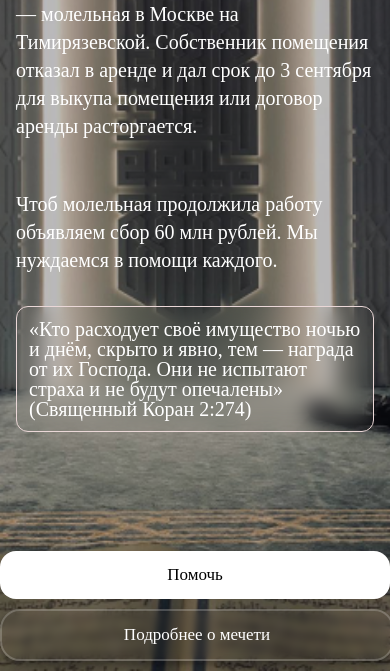
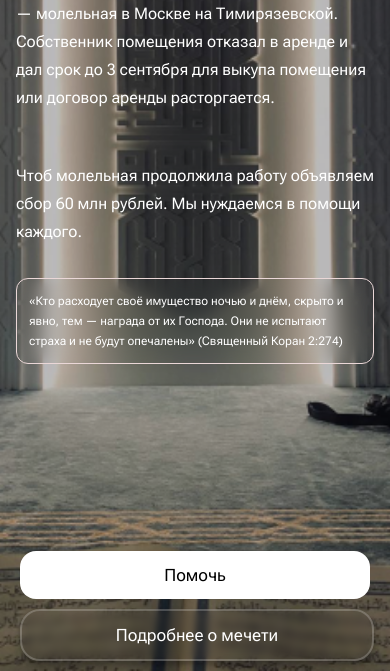
Before and after one commit to yusup02/finish, a plain HTML site: page index.html in a window 390 px wide. Shown: the part 173-844 px from the top of the page. Drawn offline with Linux system fonts and the light colour scheme.

Commit message:
добавление шрифтов

```diff
--- a/style.css
+++ b/style.css
@@ -1,3 +1,6 @@
+@import url("https://fonts.googleapis.com/css2?family=Roboto+Flex:opsz,wdth,wght@8..144,150,100..1000&display=swap");
+
+
 body {
   padding: 0;
   margin: 0;
@@ -16,6 +19,9 @@ body {
   margin: 0 auto;
   color: #fff;
   margin-bottom: 59px;
+  position: relative;
+  overflow: hidden;
+  font-family: "Roboto Flex", sans-serif;
 }
 
 .title {
@@ -25,6 +31,7 @@ body {
 h1 {
   font-size: 40px;
   margin: 0;
+  font-weight: medium;
 }
 
 p {
@@ -35,11 +42,13 @@ p {
 .ineer_text {
   margin: 0;
   margin-top: 16px;
+  font-size: 16px;
 }
 
 .text {
   margin: 0;
   margin-top: 50px;
+  font-size: 16px;
 }
 
 .text_1 {
@@ -56,6 +65,7 @@ p {
 
 .text_2 {
   margin: 0;
+  font-size: 12px;
   line-height: 20px;
   font-weight: 400;
   padding: 12px;
@@ -77,11 +87,8 @@ p {
   border: none;
   font-size: 17px;
   align-items: center;
-  line-height: 24px;
-  cursor: pointer;
   color: #000;
   line-height: 48px;
-
 }
 
 a {
@@ -96,13 +103,11 @@ a {
   width: 100%;
   height: 48px;
   border-radius: 16px;
-  /* background: none ; */
   outline: none;
   border: none;
   font-size: 17px;
   line-height: 48px;
   color: #fff;
-
 
   background: none;
   backdrop-filter: blur(4px);
@@ -112,13 +117,16 @@ a {
   box-shadow: 0 4px 6px rgba(0, 0, 0, 0.3); /* Добавление тени для эффекта подъема */
 }
 
-
 @media screen and (max-width: 600px) {
   .button-wrapper {
     position: fixed;
     bottom: 10px;
     left: 0;
-    width: 100%;
+    right: 0; /* Убедитесь, что элемент растягивается до правого края */
+    width: auto; /* Используйте auto, чтобы ширина могла адаптироваться */
+    max-width: 100vw; /* Убедитесь, что элемент не превышает ширину видимой области экрана */
+    box-sizing: border-box; /* Учитывайте паддинг и границы при расчете ширины */
+    padding-left: 20px;
+    padding-right: 20px;
   }
-
 }
```
